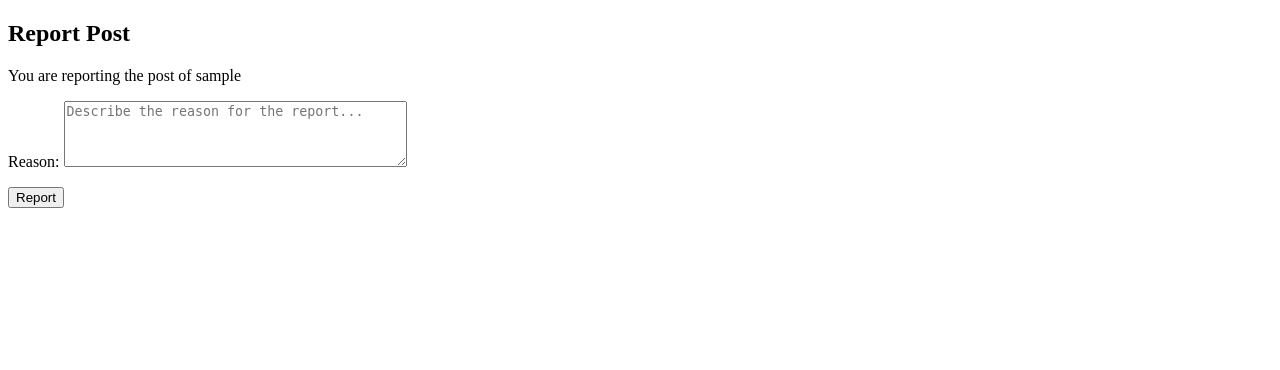
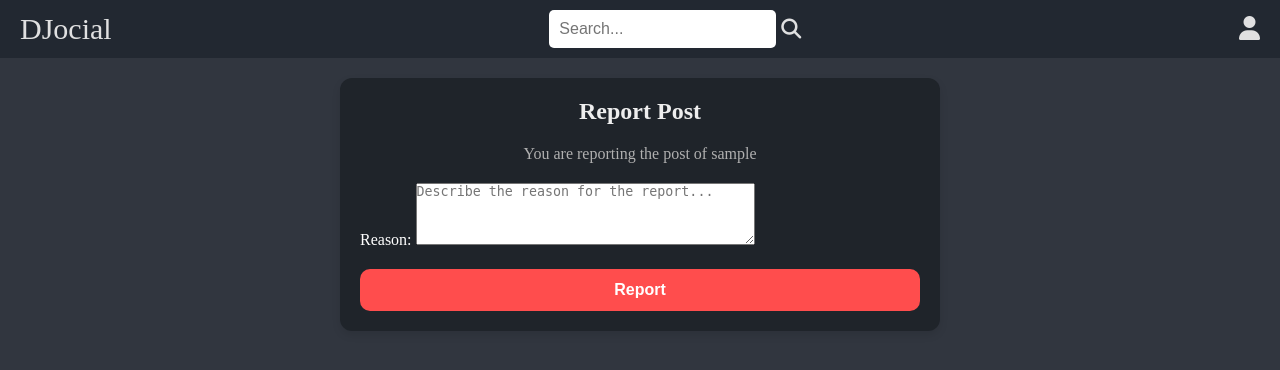
Before and after one commit to p-harting/djocial, a Django app: a page that uses posts/templates/report_form.html in a window 1280 px wide. Shown: the top 370 px of the page. Run offline with Django 4.2, Linux system fonts and the light colour scheme; a user stored in the database is signed in; tables that the repository leaves empty hold one stand-in row (values such as "Sample post"); some libraries are stand-ins or nearby versions.

Commit message:
Style report_form.html

```diff
--- a/posts/templates/report_form.html
+++ b/posts/templates/report_form.html
@@ -1,26 +1,20 @@
-<!DOCTYPE html>
-<html lang="en">
-<head>
-    <!-- Metadata for character encoding and viewport settings -->
-    <meta charset="UTF-8">
-    <meta name="viewport" content="width=device-width, initial-scale=1.0">
-    <!-- Title of the page displayed in the browser tab -->
-    <title>Report Post</title>
-</head>
-<body>
-    <!-- Header indicating the purpose of the page -->
-    <h2>Report Post</h2>
+{% extends "base.html" %}
 
-    <!-- Inform the user which post they are reporting and who the author is -->
-    <p>You are reporting the post of {{ post.author.username }}</p>
+{% block content %}
+<div class="report-post-container">
+    <h2 class="page-title">Report Post</h2>
+
+    <p class="info-text">You are reporting the post of {{ post.author.username }}</p>
 
     <!-- Form for submitting the report -->
-    <form method="post">
+    <form method="post" class="report-post-form">
         {% csrf_token %}
-        <!-- Render the form fields as paragraphs -->
-        {{ form.as_p }}
+        <!-- Render the form fields with appropriate styling -->
+        <div class="form-group">
+            {{ form.as_p }}
+        </div>
         <!-- Submit button to report the post -->
-        <button type="submit">Report</button>
+        <button type="submit" class="btn btn-danger">Report</button>
     </form>
-</body>
-</html>
+</div>
+{% endblock %}
--- a/static/css/style.css
+++ b/static/css/style.css
@@ -937,3 +937,74 @@
     background-color: #4c7072;
     transform: scale(1.05);
 }
+
+/* Report post container styling */
+.report-post-container {
+    max-width: 600px;
+    margin: 20px auto;
+    padding: 20px;
+    background-color: #1F242A;
+    border-radius: 12px;
+    box-shadow: 0 4px 8px rgba(0, 0, 0, 0.1);
+    color: #FFFFFF;
+}
+
+.page-title {
+    font-size: 24px;
+    margin-bottom: 20px;
+    color: #EEEEEE;
+    text-align: center;
+}
+
+.info-text {
+    font-size: 16px;
+    margin-bottom: 20px;
+    color: #B0B0B0;
+    text-align: center;
+}
+
+/* Form styling */
+.report-post-form {
+    display: flex;
+    flex-direction: column;
+    gap: 20px;
+}
+
+.form-group {
+    display: flex;
+    flex-direction: column;
+    gap: 15px;
+}
+
+.form-group .form-control {
+    width: 100%;
+    padding: 15px;
+    border: 1px solid #dcdcdc;
+    border-radius: 10px;
+    font-size: 16px;
+    background-color: #2A2D32;
+    color: #FFFFFF;
+    box-sizing: border-box;
+}
+
+.form-group .form-control::placeholder {
+    color: #a0a0a0;
+}
+
+.btn-danger {
+    background-color: #FF4D4D;
+    color: #FFFFFF;
+    border: none;
+    padding: 12px 20px;
+    border-radius: 10px;
+    font-size: 16px;
+    cursor: pointer;
+    transition: background-color 0.3s, transform 0.3s;
+    width: 100%;
+    text-align: center;
+}
+
+.btn-danger:hover {
+    background-color: #CC0000;
+    transform: scale(1.05);
+}
```
